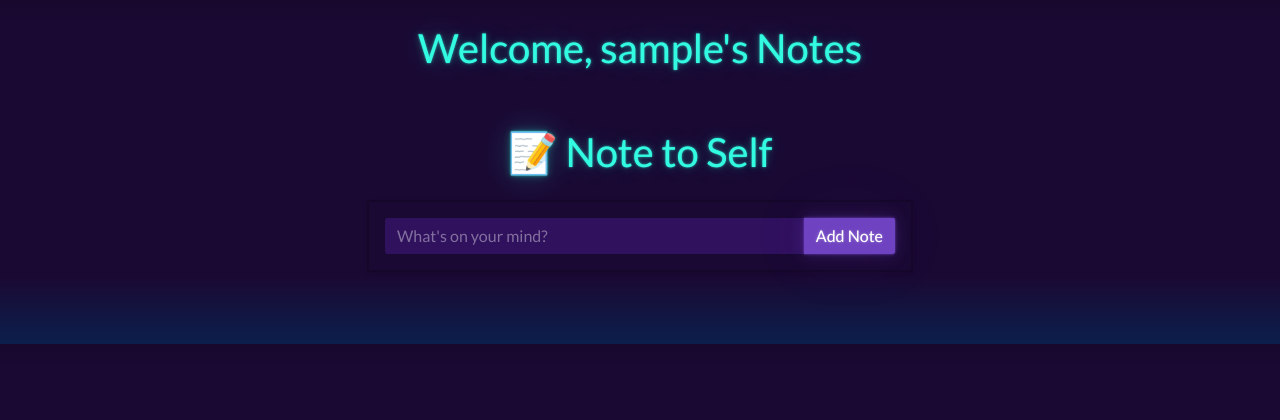
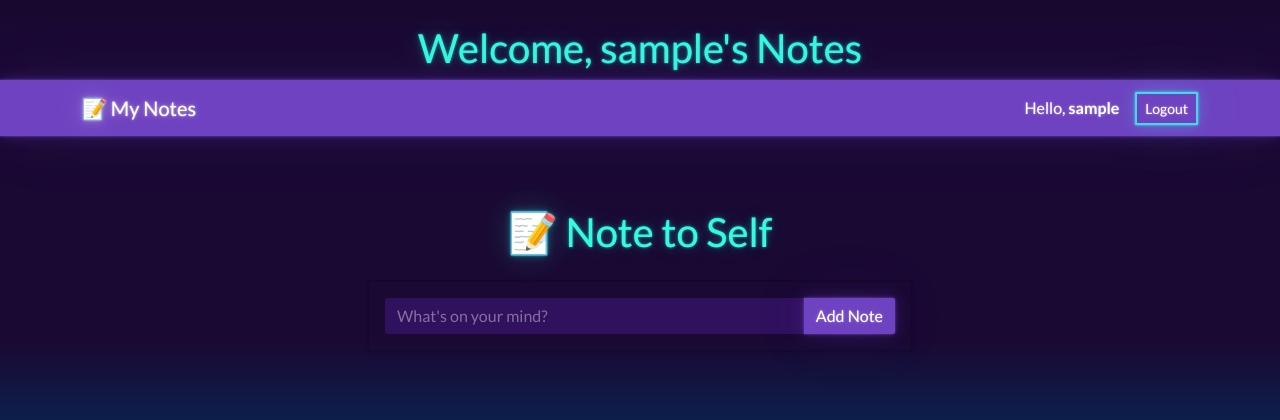
Before and after one commit to Ifenny77/my-notes-app, a Flask app: page / in a window 1280 px wide. Shown: the top 420 px of the page. Run offline with Flask 3, Linux system fonts and the light colour scheme; the visitor is signed in with stand-in values (Sample User, id 1); data that the repository does not hold is empty; some libraries are stand-ins or nearby versions.

Commit message:
Add logout button and navigation bar

```diff
--- a/templates/index.html
+++ b/templates/index.html
@@ -14,6 +14,17 @@
     </style>
 </head>
 <body>
+<nav class="navbar navbar-expand-lg navbar-dark bg-primary mb-4">
+    <div class="container">
+        <a class="navbar-brand" href="/">📝 My Notes</a>
+        <div class="d-flex align-items-center">
+            <span class="navbar-text me-3 text-white">
+                Hello, <strong>{{ current_user.username }}</strong>
+            </span>
+            <a href="/logout" class="btn btn-outline-light btn-sm">Logout</a>
+        </div>
+    </div>
+</nav>
     <div class="container py-5">
         <div class="row justify-content-center">
             <div class="col-md-6">
```
